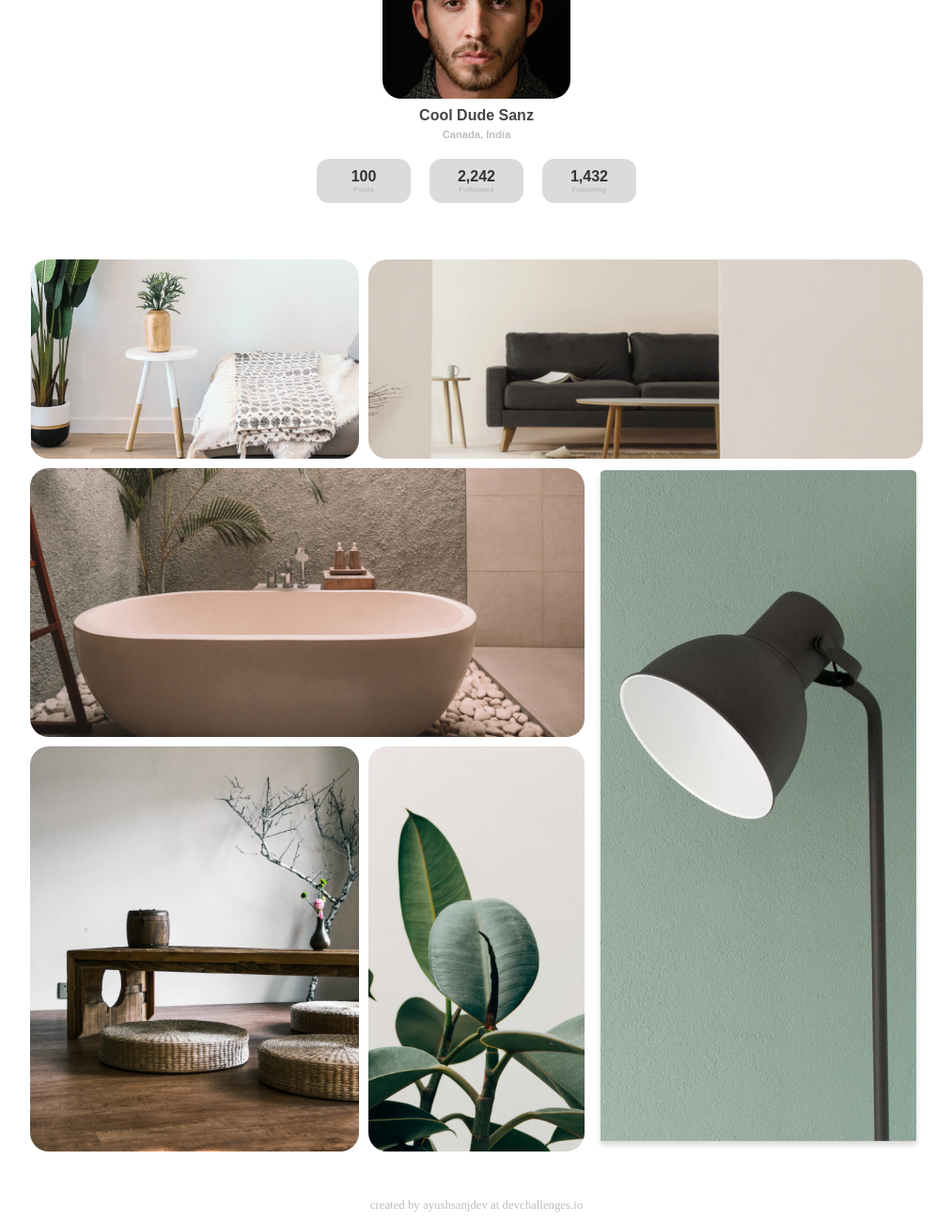
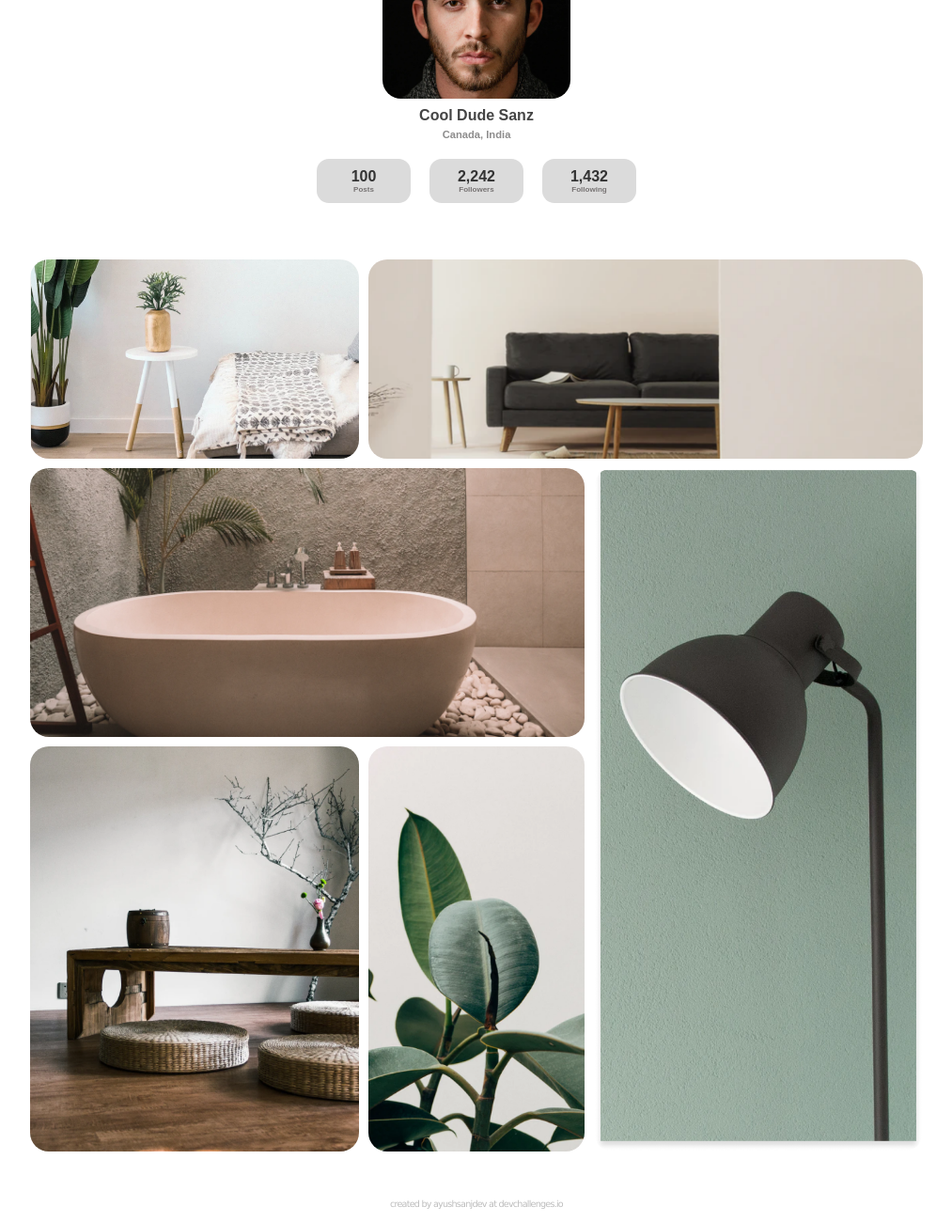
Before and after one commit to Ayushsanjdev/my-gallery-instafolio, a plain HTML site: page index.html in a window 1280 px wide. Shown: the part 155-1455 px from the top of the page at 94% size, without its empty margins (133-1146 px from the left). Drawn offline with Linux system fonts and the light colour scheme.

Commit message:
font color: changed

```diff
--- a/style.css
+++ b/style.css
@@ -36,7 +36,7 @@ body {
 #head-content > p {
 	font-size: 0.7rem;
 	font-weight: bold;
-	color: #bdbdbd;
+	color: #8d8c8c;
 }
 
 #engagement-div {
@@ -63,7 +63,7 @@ body {
 
 .para2-div {
 	font-size: 0.5rem;
-	color: #bdbdbd;
+	color: #777373;
 	font-weight: bold;
 }
 
@@ -151,7 +151,9 @@ footer {
 }
 
 footer > p, a {
-	font-size: 0.8rem;
+	font-family: 'Lucida Sans', 'Lucida Sans Regular', 'Lucida Grande', 'Lucida Sans Unicode', Geneva, Verdana, sans-serif;
+	font-size: 0.6rem;
 	color: #bdbdbd;
 	text-decoration: none;
+	letter-spacing: -0.08em;
 }
```
